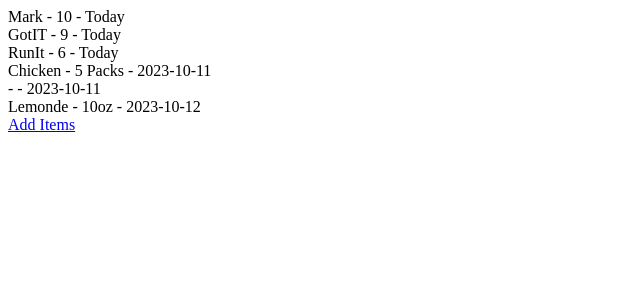
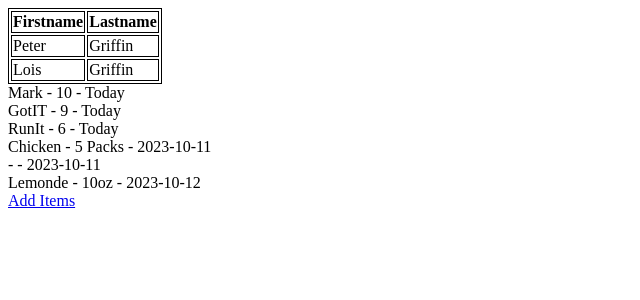
Before and after one commit to KiranKharelCode/RefrigeratorProject, a Flask app: page / in a window 1280 px wide. Shown: the top 300 px of the page, without its empty margins (0-640 px from the left). Run offline with Flask 3, Linux system fonts and the light colour scheme.

Commit message:
updated homepage

```diff
--- a/templates/HomePage.html
+++ b/templates/HomePage.html
@@ -4,7 +4,31 @@
     <meta charset="UTF-8">
     <title>Home</title>
 </head>
+<style>
+
+table, th, td {
+  border: 1px solid;
+}
+
+
+</style>
 <body>
+
+<table>
+  <tr>
+    <th>Firstname</th>
+    <th>Lastname</th>
+  </tr>
+  <tr>
+    <td>Peter</td>
+    <td>Griffin</td>
+  </tr>
+  <tr>
+    <td>Lois</td>
+    <td>Griffin</td>
+  </tr>
+</table>
+
 {% for items in foods %}
 <a>{{items.name}} - {{items.quantity}} - {{items.date_added}}</a>
 <br>
@@ -13,6 +37,5 @@
 
 <a href="{{url_for('add_items')}}">Add Items</a>
 
-
 </body>
 </html>
```
Also changed, not shown: instance/food_database.db.
